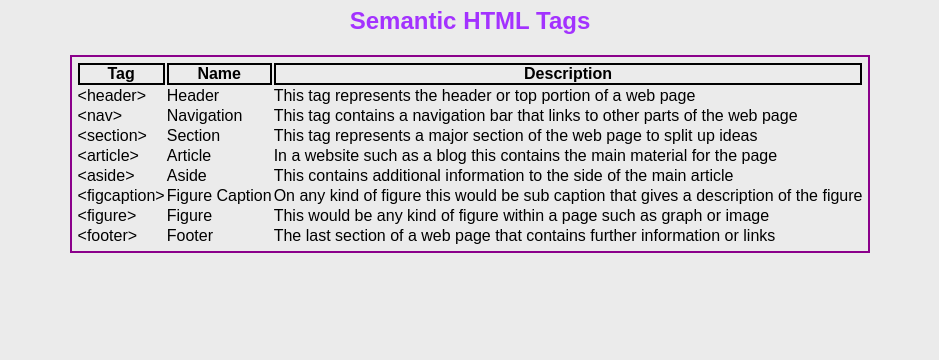
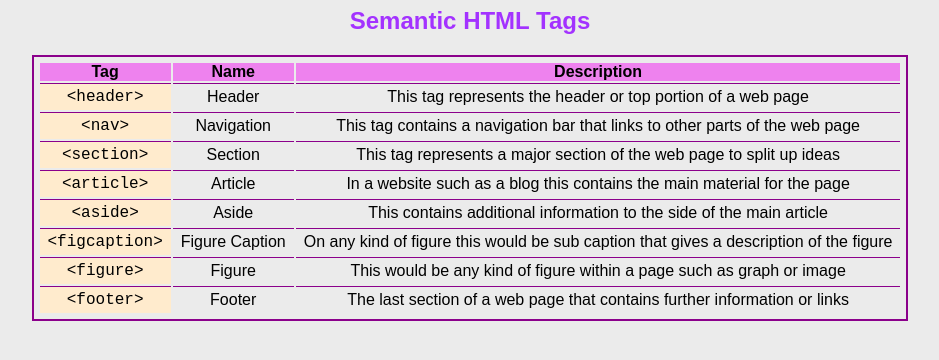
Before and after one commit to ianjones834/codecademy, a plain HTML site: page cheat-sheet/index.html in a window 1280 px wide. Shown: the part 40-400 px from the top of the page, without its empty margins (170-1109 px from the left). Drawn offline with Linux system fonts and the light colour scheme.

Commit message:
finished cheat-sheet

```diff
--- a/cheat-sheet/index.html
+++ b/cheat-sheet/index.html
@@ -18,42 +18,42 @@
         <th>Description</th>
       </tr>
       <tr>
-        <td>&lt;header&gt;</td>
+        <td class="tag">&lt;header&gt;</td>
         <td>Header</td>
         <td>This tag represents the header or top portion of a web page</td>
       </tr>
       <tr>
-        <td>&lt;nav&gt;</td>
+        <td class="tag">&lt;nav&gt;</td>
         <td>Navigation</td>
         <td>This tag contains a navigation bar that links to other parts of the web page</td>
       </tr>
       <tr>
-        <td>&lt;section&gt;</td>
+        <td class="tag">&lt;section&gt;</td>
         <td>Section</td>
         <td>This tag represents  a major section of the web page to split up ideas</td>
       </tr>
       <tr>
-        <td>&lt;article&gt;</td>
+        <td class="tag">&lt;article&gt;</td>
         <td>Article</td>
         <td>In a website such as a blog this contains the main material for the page</td>
       </tr>
       <tr>
-        <td>&lt;aside&gt;</td>
+        <td class="tag">&lt;aside&gt;</td>
         <td>Aside</td>
         <td>This contains additional information to the side of the main article</td>
       </tr>
       <tr>
-        <td>&lt;figcaption&gt;</td>
+        <td class="tag">&lt;figcaption&gt;</td>
         <td>Figure Caption</td>
         <td>On any kind of figure this would be sub caption that gives a description of the figure</td>
       </tr>
       <tr>
-        <td>&lt;figure&gt;</td>
+        <td class="tag">&lt;figure&gt;</td>
         <td>Figure</td>
         <td>This would be any kind of figure within a page such as graph or image</td>
       </tr>
       <tr>
-        <td>&lt;footer&gt;</td>
+        <td class="tag">&lt;footer&gt;</td>
         <td>Footer</td>
         <td>The last section of a web page that contains further information or links</td>
       </tr>
--- a/cheat-sheet/styles.css
+++ b/cheat-sheet/styles.css
@@ -27,5 +27,16 @@ table {
 }
 
 th {
-  border: 2px solid;
+  background-color: violet;
 }
+
+td {
+  text-align: center;
+  border-top: 1px solid darkmagenta;
+  padding: 4px 8px;
+}
+
+.tag {
+  font-family: 'Courier New', Courier, monospace;
+  background-color: blanchedalmond;
+}
```
